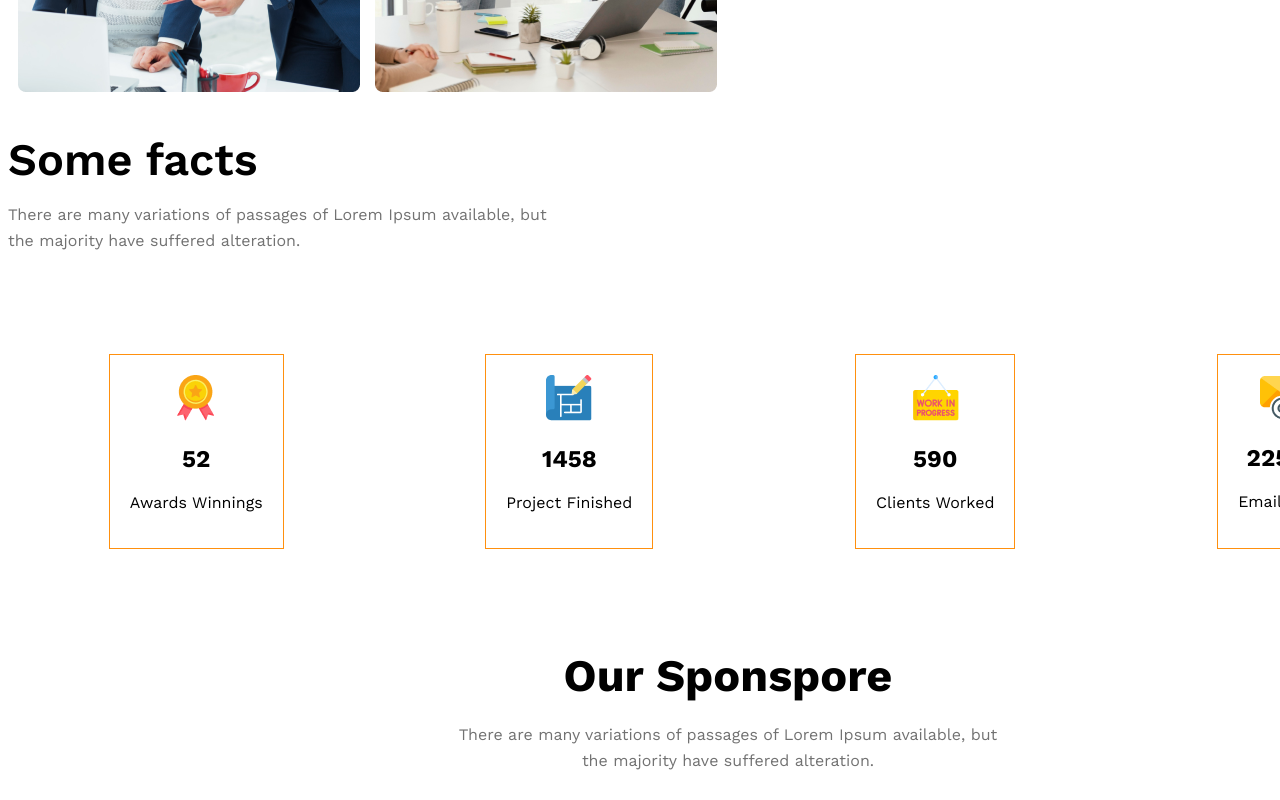
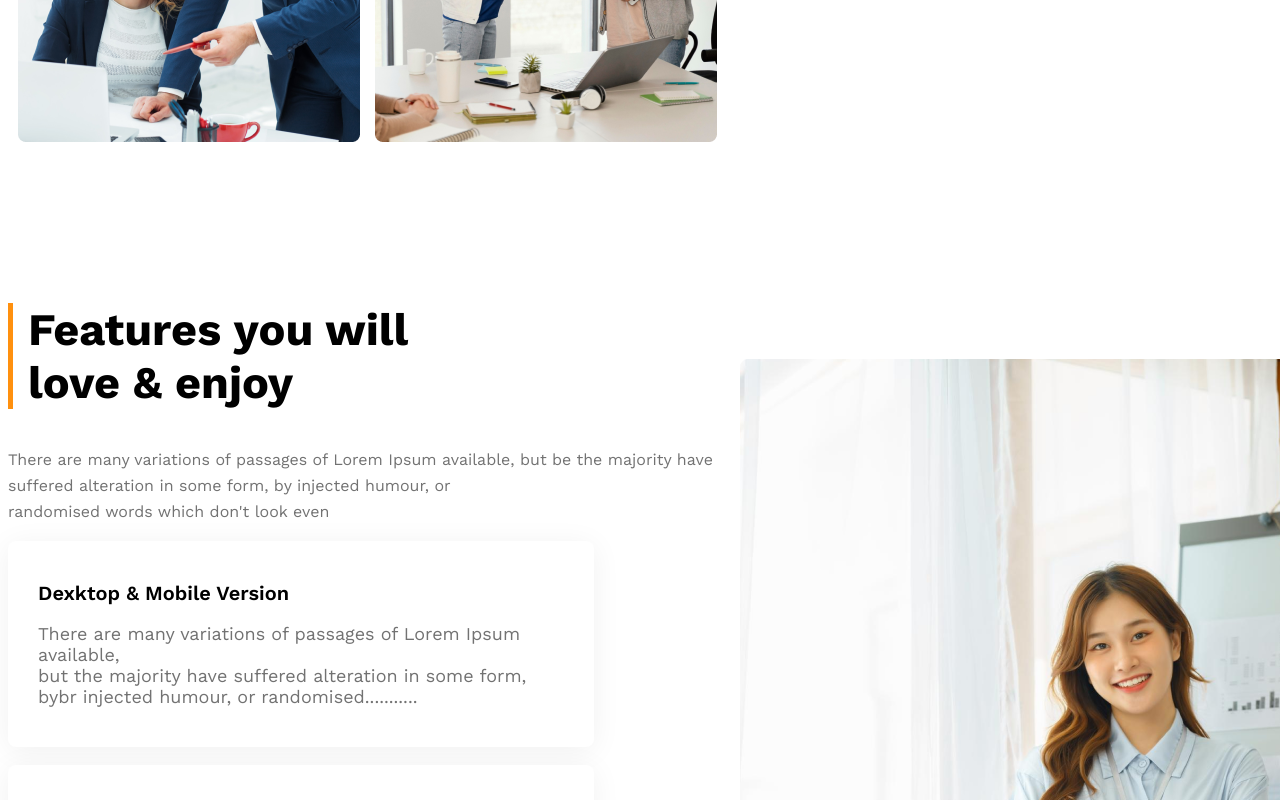
Before and after one commit to Mishuri21/my-practice-project, a plain HTML site: page index.html in a window 1280 px wide. Shown: the part 2000-2800 px from the top of the page. Drawn offline with nearby package versions, Linux system fonts and the light colour scheme.

Commit message:
features section added

```diff
--- a/index.html
+++ b/index.html
@@ -55,6 +55,42 @@
       </section>
 
       <section>
+        <div class="features-section">
+            <div class="about-features">
+                <div class="div-one">
+                    <h2 class="features-heading">Features you will <br> love & enjoy</h2>
+                    <p class="section-sub-description">There are many variations of passages of Lorem Ipsum available, but be
+                         the majority have suffered alteration in some form, by injected humour, or <br>randomised words which don't look even</p>
+                </div>
+
+                <div class="features-container">
+                    <h2 class="features-title">Dexktop & Mobile Version</h2>
+                    <p class="features-description">There are many variations of passages of Lorem Ipsum available,<br> but the majority have suffered alteration in some form, bybr
+                         injected humour, or randomised...........</p>
+                </div>
+                <div class="features-container">
+                    <h2 class="features-title">Drag & Drop Builder</h2>
+                    <p class="features-description">There are many variations of passages of Lorem Ipsum available,<br> but the majority have suffered alteration in some form, bybr
+                        injected humour, or randomised...........</p>
+                </div>
+                <div class="features-container">
+                    <h2 class="features-title">Awesome Modern Design</h2>
+                    <p class="features-description">There are many variations of passages of Lorem Ipsum available,<br> but the majority have suffered alteration in some form, bybr
+                        injected humour, or randomised...........</p>
+                </div>
+                <div class="features-container">
+                    <h2 class="features-title">Super Easy to Edit</h2>
+                    <p class="features-description">There are many variations of passages of Lorem Ipsum available,<br> but the majority have suffered alteration in some form, bybr
+                        injected humour, or randomised...........</p>
+                </div>
+            </div>
+            <div class="features-img">
+                <img src="./images/architect.png" alt="">
+            </div>
+        </div>
+      </section>
+
+      <section>
         <div class="some-facts">
             <h2 class="some-facts-title">Some facts</h2>
             <p class="some-facts-description">There are many variations of passages of Lorem Ipsum available, but <br> the majority have suffered alteration.</p>
--- a/style.css
+++ b/style.css
@@ -4,6 +4,12 @@
 /* common styles area */
 .section-description{
     text-align: center;
+    font-size: 16px;
+    font-weight: 400px ;
+    color: #727272;
+    line-height: 26px;
+}
+.section-sub-description{
     font-size: 16px;
     font-weight: 400px ;
     color: #727272;
@@ -28,7 +34,7 @@ header{
     display: flex;
     justify-content: space-between;
     align-items: center;
-    padding: 30px 120px 30px 120px;
+    padding: 30px 180px 30px 180px;
     margin-bottom: 0px
 }
 .navbar-title{
@@ -92,6 +98,7 @@ main{
 .teams{
     display: flex;
     align-items: center;
+    margin-top: 50px;
 }
 .team-images-container{
     width: 50%;
@@ -125,6 +132,36 @@ main{
 }
 /* teams section styles end */
 
+/* features section styles */
+.features-section{
+    display: flex;
+    justify-content: center;
+    align-items: center;
+    margin: 120px 0px ;
+}
+.features-heading{
+    font-size: 45px;
+    font-weight: 700;
+    border-left: #FF900E 5px solid;
+    padding-left: 15px;
+}
+.features-container{
+    width: 586px;
+    border-radius: 8px;
+    background: #FFF;
+    box-shadow: 0px 4px 30px 0px rgba(0, 0, 0, 0.06);
+}
+.features-title{
+    font-size: 20px;
+    font-weight: 600;
+    padding: 40px 40px 0px 30px;
+}
+.features-description{
+    font-size: 18px;
+    font-weight: 400;
+    padding: 0px 30px 40px 30px;
+    color: #727272;
+}
 /* some facts styles arae */
 .some-facts{
 
```
